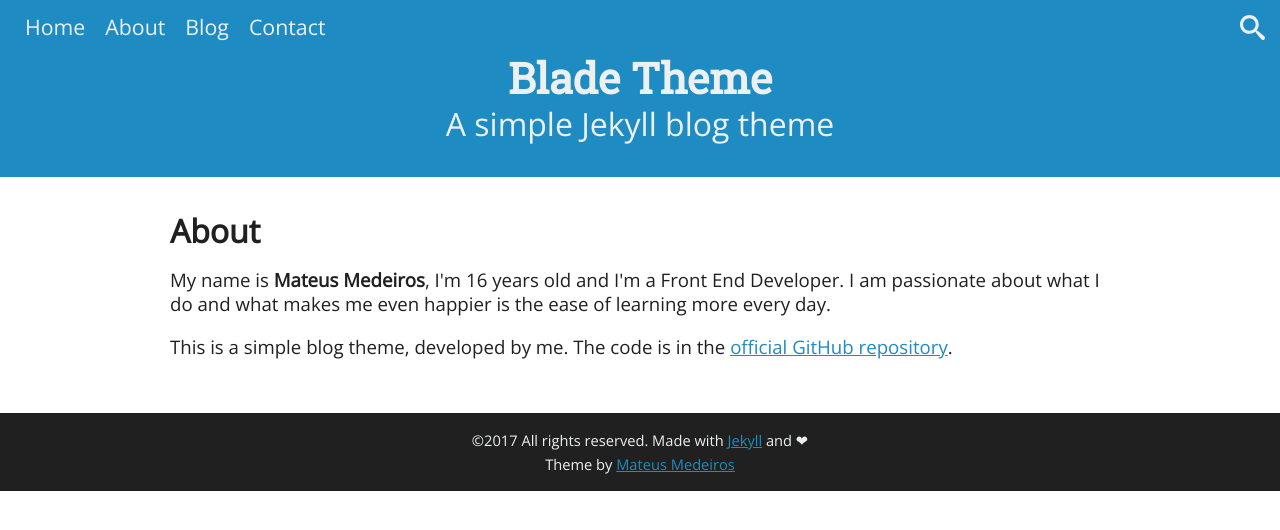
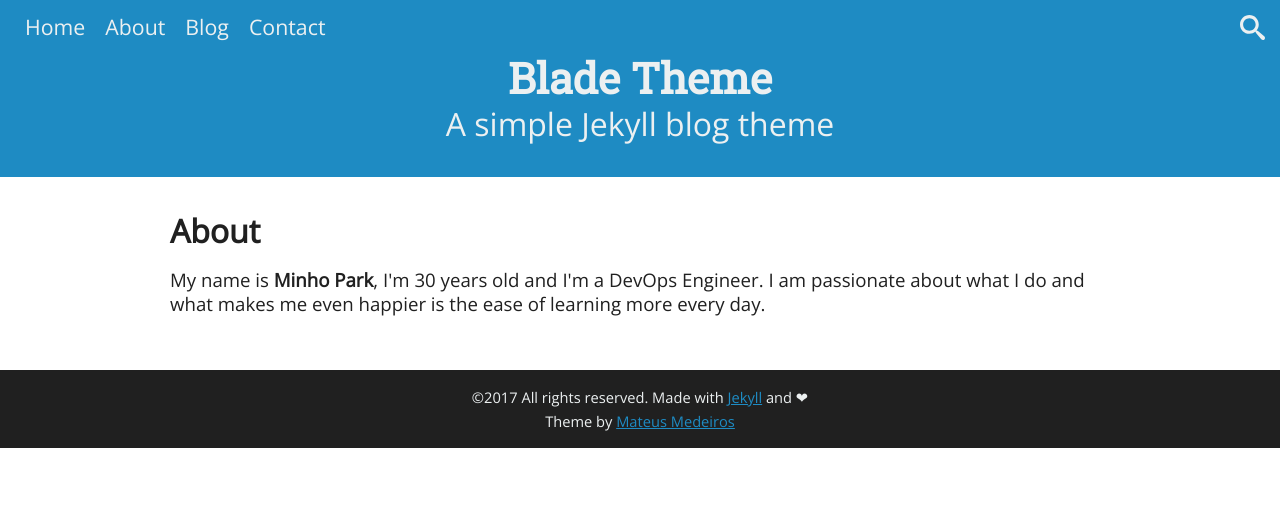
Before and after one commit to mateussmedeiros/blade-theme, a Jekyll site: the page built from about.html, in a window 1280 px wide. Shown: the top 530 px of the page. Built offline with Jekyll 4.4.1, drawn with Linux system fonts in a browser that asks for light colours.

Commit message:
Configuration Settings

```diff
--- a/_config.yml
+++ b/_config.yml
@@ -1,7 +1,7 @@
 # Site settings
-title: Blade Theme
-description: A simple Jekyll blog theme developed by Mateus Medeiros
-url: "http://mateussmedeiros.github.io/blade-theme/" # the base hostname & protocol for your site, e.g. http://example.com
+title: Minguss Tech Blog
+description: Posting on Java, DevOps etc.. Technical post
+url: "http://minguss821.github.io" # the base hostname & protocol for your site, e.g. http://example.com
 
 # Author settings
 author:
@@ -11,7 +11,7 @@ author:
 
 #SEO settings
 logo: /assets/img/img-blog.png/ # Site logo URL
-twitter_username: mateussousam # Twitter username
+twitter_username: minguss821 # Twitter username
 facebook:
     app_id:  # App ID
     publisher:  # URL of the Facebook page
--- a/about.html
+++ b/about.html
@@ -3,6 +3,4 @@ layout: page
 title: About
 permalink: /about/
 ---
-<p> My name is <b>Mateus Medeiros</b>, I'm 16 years old and I'm a Front End Developer. I am passionate about what I do and what makes me even happier is the ease of learning more every day. </p>
-
-<p> This is a simple blog theme, developed by me. The code is in the <a href="https://github.com/mateussmedeiros/blade-theme">official GitHub repository</a>.</p>
+<p> My name is <b>Minho Park</b>, I'm 30 years old and I'm a DevOps Engineer. I am passionate about what I do and what makes me even happier is the ease of learning more every day. </p>
--- a/contato.html
+++ b/contato.html
@@ -6,6 +6,6 @@ permalink: /contact/
 ---
 <p>Any questions about customizing this theme?</p>
 
-<p> Contact me by email <a href="mailto:mateus.sousamedeiros@gmail.com" title="Send me an e-mail"> mateus.sousamedeiros@gmail.com </a> </p>
+<p> Contact me by email <a href="minopark8821@gmail.com" title="Send me an e-mail"> minopark8821@gmail.com </a> </p>
 
 <p><b> Do not hesitate to contact me! </b></p>
--- a/index.html
+++ b/index.html
@@ -4,11 +4,11 @@ layout: default
 
 <div class="home">
 
-  <p class="welcome-title"> Hi, I’m <a href="http://mateussmedeiros.github.io/" target="_blank">{{ site.author.name }}</a>, a Front End Developer. </p>
+  <p class="welcome-title"> Hi, I’m <a href="http://minguss821.github.io/" target="_blank">{{ site.author.name }}</a>, a DevOps Engineer. </p>
 
   <p> I am passionate about what I do and what makes me even happier is the ease of learning more every day. <a href="about">About me...</a></p>
 
-    <h1 class="page-title"> My Blog </h1>
+    <h1 class="page-title"> Tech Blog </h1>
 
     <ul class="post-list">
       {% for post in site.posts limit:2 %}
```
Also changed, not shown: README.md, screenshot - 590x300.png (deleted), screenshot.png (deleted).
